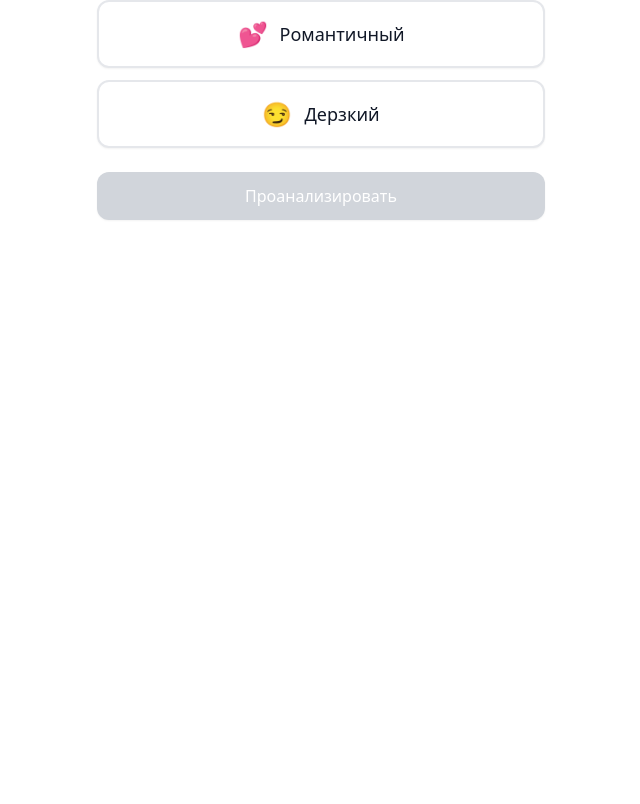
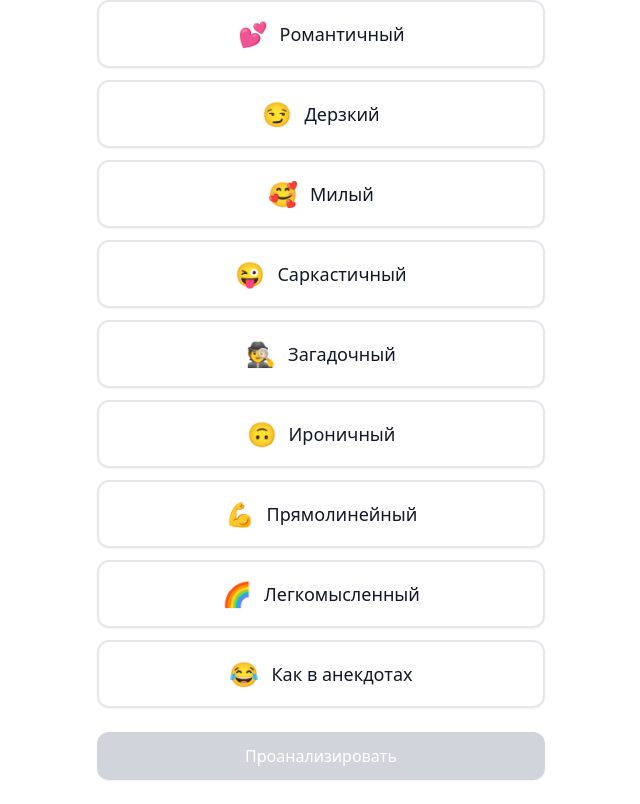
Before and after one commit to Vladimir1498/ai_social-_win, a React (Vite) app in the folder client/: page / in a window 1280 px wide. Shown: the part 592-1396 px from the top of the page, without its empty margins (319-959 px from the left). Before the commit the page ends 836 px from the top, so only its background shows below. Built offline with nearby package versions, Linux system fonts and the light colour scheme; no server answers; the HTML template or start-up script is replaced by a standard one.

Commit message:
Rename style to 'Как в анекдотах'

```diff
--- a/client/src/components/StyleSelector.jsx
+++ b/client/src/components/StyleSelector.jsx
@@ -2,7 +2,14 @@ function StyleSelector({ onStyleSelect }) {
   const styles = [
     { name: 'Смешной', emoji: '😄' },
     { name: 'Романтичный', emoji: '💕' },
-    { name: 'Дерзкий', emoji: '😏' }
+    { name: 'Дерзкий', emoji: '😏' },
+    { name: 'Милый', emoji: '🥰' },
+    { name: 'Саркастичный', emoji: '😜' },
+    { name: 'Загадочный', emoji: '🕵️' },
+    { name: 'Ироничный', emoji: '🙃' },
+    { name: 'Прямолинейный', emoji: '💪' },
+    { name: 'Легкомысленный', emoji: '🌈' },
+    { name: 'Как в анекдотах', emoji: '😂' }
   ];
 
   return (
```
